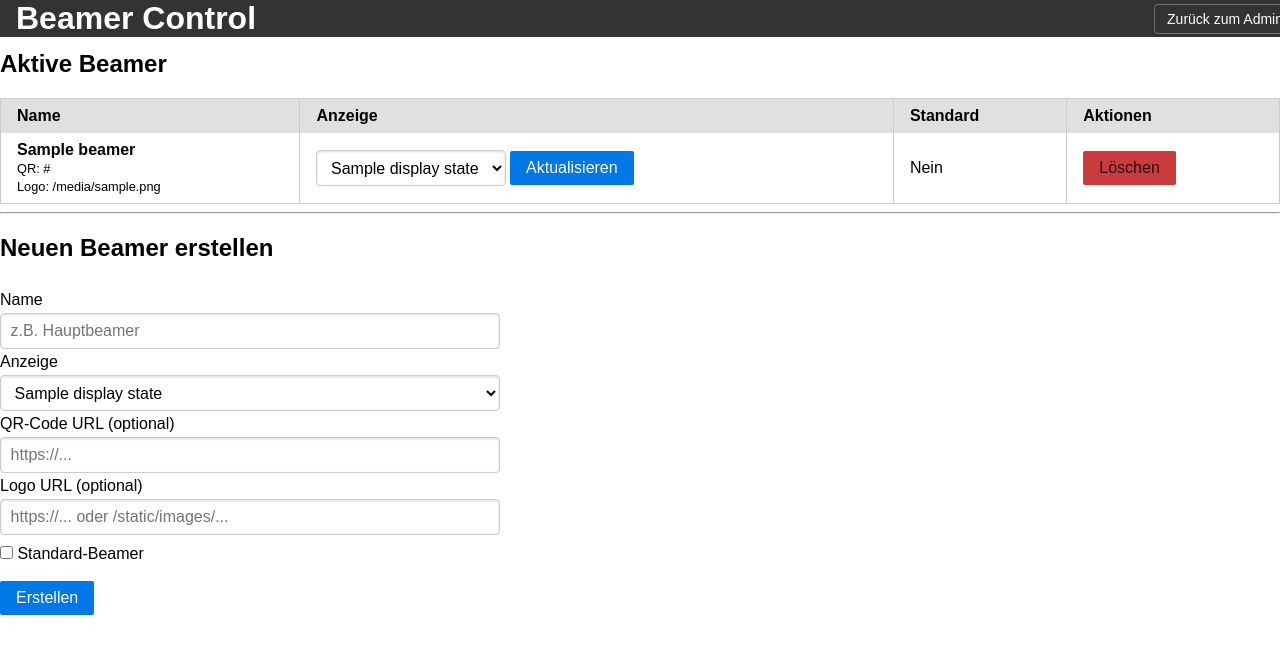
After one commit to Malaber/turniere-match, a Flask app: template templates/beamers.jinja2 in a window 1280 px wide. The commit adds this page. Shown: the top 654 px of the page. Run offline with Flask 3, Linux system fonts and the light colour scheme; the template is opened without the code that fills it: most values are stand-ins (such as "Sample title", 1, 10 or a date in 2020).

Commit message:
backend beamer

```diff
--- a/main.py
+++ b/main.py
@@ -3,6 +3,7 @@ import os
 import uuid
 
 from flask import Flask, jsonify, redirect, render_template, request
+from flask_socketio import SocketIO, join_room
 from datetime import datetime, timedelta
 
 from config import read_config, MatchConfiguredToNotRunError
@@ -13,6 +14,7 @@ logging.basicConfig(level=logging.DEBUG)
 
 app = Flask(__name__)
 app.config['SECRET_KEY'] = 'changeme(:'
+socketio = SocketIO(app, cors_allowed_origins="*", async_mode='eventlet')
 
 def get_uuid():
     return str(uuid.uuid4())
@@ -169,10 +171,79 @@ def set_timer_seconds():
         return redirect('/?error=invalid_seconds')
     return redirect('/')
 
+DISPLAY_STATES = [
+    ('matches_all', 'Alle Matches'),
+    ('matches_in_progress', 'Laufende Matches'),
+    ('matches_upcoming', 'Kommende Matches'),
+    ('matches_not_started', 'Bereit zum Starten'),
+    ('matches_finished', 'Beendete Matches'),
+    ('groups', 'Gruppenstand'),
+    ('between_games', 'Zwischen den Spielen'),
+    ('during_game', 'Während dem Spiel'),
+]
+
+
+@app.route('/beamers')
+def beamers_page():
+    main_instance.login()
+    beamers = main_instance.get_beamers()
+    return render_template('beamers.jinja2', beamers=beamers,
+                           display_states=DISPLAY_STATES)
+
+
+@app.route('/beamer/create', methods=['POST'])
+def create_beamer():
+    name = request.form['name']
+    display_state = request.form.get('display_state', 'matches_all')
+    is_default = 'is_default' in request.form
+    qr_code_url = request.form.get('qr_code_url') or None
+    logo_url = request.form.get('logo_url') or None
+    main_instance.login()
+    main_instance.create_beamer(name, display_state, is_default, qr_code_url, logo_url)
+    enqueue_remote_action(Action('create_beamer', (name, display_state, is_default, qr_code_url, logo_url)))
+    return redirect('/beamers')
+
+
+@app.route('/beamer/<bid>/update', methods=['POST'])
+def update_beamer_state(bid):
+    new_state = request.form['display_state']
+    main_instance.login()
+    beamer = main_instance.get_beamer(bid)
+    main_instance.update_beamer(bid, display_state=new_state)
+    enqueue_remote_action(Action('update_beamer', (beamer['name'], new_state)))
+    socketio.emit('beamer_state_changed', {
+        'beamer_name': beamer['name'],
+        'display_state': new_state,
+    }, to='beamer_' + beamer['name'])
+    return redirect('/beamers')
+
+
+@app.route('/beamer/<bid>/delete', methods=['POST'])
+def delete_beamer(bid):
+    main_instance.login()
+    beamer = main_instance.get_beamer(bid)
+    main_instance.delete_beamer(bid)
+    enqueue_remote_action(Action('delete_beamer', beamer['name']))
+    return redirect('/beamers')
+
+
+@socketio.on('connect')
+def handle_connect():
+    logging.info('Fullscreen client connected via Socket.IO')
+
+
+@socketio.on('join_beamer')
+def handle_join_beamer(data):
+    beamer_name = data.get('beamer_name', 'default')
+    join_room('beamer_' + beamer_name)
+    logging.info(f'Client joined room beamer_{beamer_name}')
+
+
 if __name__ == '__main__':
     if w is not None:
         w.start()
-    app.run(
+    socketio.run(
+        app,
         host=os.environ.get('HOST', '0.0.0.0'),
         port=int(os.environ.get('PORT', '7070')),
         debug=os.environ.get('DEBUG', 'true').lower() == 'true',
--- a/static/style.css
+++ b/static/style.css
@@ -53,6 +53,22 @@ body.modal-open {
     margin: 0;
     flex-grow: 1;
     text-align: center;
+}
+
+.navbar__beamer-link,
+.navbar__back-link {
+    color: white;
+    text-decoration: none;
+    padding: 6px 12px;
+    border: 1px solid rgba(255, 255, 255, 0.3);
+    border-radius: 4px;
+    font-size: 14px;
+    white-space: nowrap;
+}
+
+.navbar__beamer-link:hover,
+.navbar__back-link:hover {
+    background: rgba(255, 255, 255, 0.1);
 }
 
 .search-wrapper {
--- /dev/null
+++ b/templates/beamers.jinja2
@@ -0,0 +1,97 @@
+<!DOCTYPE html>
+<html>
+
+<head>
+    <meta charset="utf-8" />
+    <meta http-equiv="X-UA-Compatible" content="IE=edge">
+    <title>Turnie.re Beamer Control</title>
+    <meta name="viewport" content="width=device-width, initial-scale=1">
+    <link rel="stylesheet" href="{{ url_for('static', filename='pure.css') }}" integrity="sha256-fPXvMqJjeydW056U7AUM/dp5L+sRz0xPK0Mx3p20nkI=">
+    <link rel="stylesheet" href="{{ url_for('static', filename='style.css') }}">
+</head>
+
+<body>
+<div class="navbar">
+    <h1 class="navbar__title">Beamer Control</h1>
+    <a href="/" class="navbar__back-link">Zurück zum Admin</a>
+</div>
+
+<h2>Aktive Beamer</h2>
+
+{% if beamers %}
+<table class="pure-table pure-table-bordered" style="width: 100%;">
+    <thead>
+        <tr>
+            <th>Name</th>
+            <th>Anzeige</th>
+            <th>Standard</th>
+            <th>Aktionen</th>
+        </tr>
+    </thead>
+    <tbody>
+        {% for beamer in beamers %}
+        <tr>
+            <td>
+                <strong>{{ beamer.name }}</strong>
+                {% if beamer.qr_code_url %}
+                    <br><small>QR: {{ beamer.qr_code_url }}</small>
+                {% endif %}
+                {% if beamer.logo_url %}
+                    <br><small>Logo: {{ beamer.logo_url }}</small>
+                {% endif %}
+            </td>
+            <td>
+                <form class="pure-form" action="{{ url_for('update_beamer_state', bid=beamer.id) }}" method="POST" style="display: inline;">
+                    <select name="display_state">
+                        {% for value, label in display_states %}
+                        <option value="{{ value }}" {% if beamer.display_state == value %}selected{% endif %}>{{ label }}</option>
+                        {% endfor %}
+                    </select>
+                    <button type="submit" class="pure-button pure-button-primary">Aktualisieren</button>
+                </form>
+            </td>
+            <td>{% if beamer.is_default %}Ja{% else %}Nein{% endif %}</td>
+            <td>
+                <form action="{{ url_for('delete_beamer', bid=beamer.id) }}" method="POST" style="display: inline;"
+                      onsubmit="return confirm('Beamer &quot;{{ beamer.name }}&quot; wirklich löschen?');">
+                    <button type="submit" class="pure-button button-error">Löschen</button>
+                </form>
+            </td>
+        </tr>
+        {% endfor %}
+    </tbody>
+</table>
+{% else %}
+<p>Keine Beamer vorhanden. Erstelle einen neuen Beamer unten.</p>
+{% endif %}
+
+<hr>
+<h2>Neuen Beamer erstellen</h2>
+<form class="pure-form pure-form-stacked" action="{{ url_for('create_beamer') }}" method="POST" style="max-width: 500px;">
+    <fieldset>
+        <label for="name">Name</label>
+        <input type="text" id="name" name="name" placeholder="z.B. Hauptbeamer" required style="width: 100%;">
+
+        <label for="display_state">Anzeige</label>
+        <select id="display_state" name="display_state" style="width: 100%;">
+            {% for value, label in display_states %}
+            <option value="{{ value }}">{{ label }}</option>
+            {% endfor %}
+        </select>
+
+        <label for="qr_code_url">QR-Code URL (optional)</label>
+        <input type="url" id="qr_code_url" name="qr_code_url" placeholder="https://..." style="width: 100%;">
+
+        <label for="logo_url">Logo URL (optional)</label>
+        <input type="url" id="logo_url" name="logo_url" placeholder="https://... oder /static/images/..." style="width: 100%;">
+
+        <label class="pure-checkbox" style="margin-top: 10px;">
+            <input type="checkbox" name="is_default"> Standard-Beamer
+        </label>
+
+        <button type="submit" class="pure-button pure-button-primary" style="margin-top: 10px;">Erstellen</button>
+    </fieldset>
+</form>
+
+</body>
+</html>
--- a/templates/index.jinja2
+++ b/templates/index.jinja2
@@ -13,6 +13,7 @@
 <body>
 <div class="navbar">
     <h1 class="navbar__title">Turniere - Admin</h1>
+    <a href="/beamers" class="navbar__beamer-link">Beamer</a>
     <div class="navbar__timer" id="navbarTimer"></div>
     <div class="search-wrapper">
         <input type="text" id="teamSearch" onkeyup="filterTeams()" placeholder="Search for teams.. (⌘+k)">
```
Also changed, not shown: turniere.py (+49 -0 lines), worker.py (+9 -0 lines).
